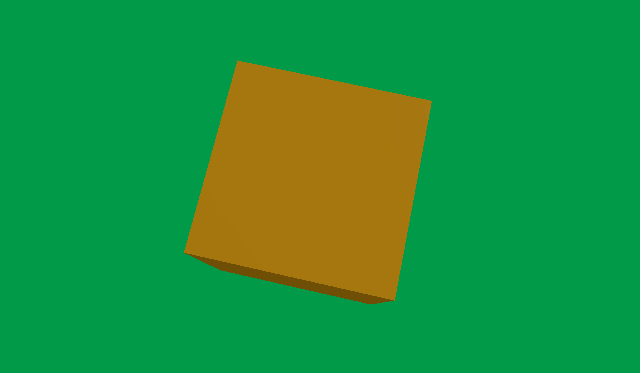
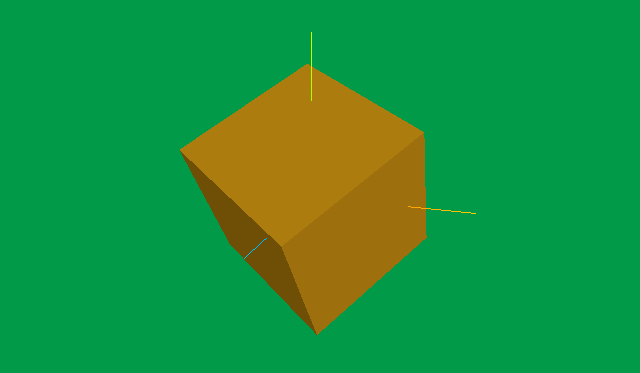
Before and after one commit to dugganl1/threejs-project, a website built with Vite: page index.html in a window 1280 px wide. Shown: the part 203-576 px from the top of the page, without its empty margins (328-968 px from the left). Built offline with nearby package versions, Linux system fonts and the light colour scheme.

Commit message:
more changes with animations etc.

```diff
--- a/index.html
+++ b/index.html
@@ -7,22 +7,13 @@
       content="width=device-width, initial-scale=1.0"
     />
     <title>Three.js Project</title>
-    <style>
-      body {
-        margin: 0;
-      }
-      canvas {
-        display: block;
-      }
-      #container {
-        position: absolute;
-        top: 50%;
-        left: 50%;
-        transform: translate(-50%, -50%);
-      }
-    </style>
+    <link
+      rel="stylesheet"
+      href="styles.css"
+    />
   </head>
   <body>
+    <canvas class="webgl"></canvas>
     <div id="container"></div>
     <script
       type="module"
--- a/main.js
+++ b/main.js
@@ -1,21 +1,32 @@
 import * as THREE from "three";
 import { OrbitControls } from "three/addons/controls/OrbitControls.js";
 import WebGL from "three/addons/capabilities/WebGL.js";
+import gsap from "gsap";
 
 if (WebGL.isWebGL2Available()) {
   //Create scene
   const scene = new THREE.Scene();
   scene.background = new THREE.Color(0x009a49);
 
+  const sizes = {
+    width: window.innerWidth,
+    height: window.innerHeight,
+  };
+
   //Create camera
-  const camera = new THREE.PerspectiveCamera(75, window.innerWidth / window.innerHeight, 0.1, 1000);
-  camera.position.z = 5;
+  const camera = new THREE.PerspectiveCamera(75, sizes.width / sizes.height, 0.1, 1000);
+  scene.add(camera);
+  camera.position.z = 3;
+  camera.position.y = 1;
+  camera.position.x = 1;
+
+  //Add Canvas
+  const canvas = document.querySelector("canvas.webgl");
 
   //Create renderer
-  const renderer = new THREE.WebGLRenderer();
-  renderer.setSize(window.innerWidth, window.innerHeight);
+  const renderer = new THREE.WebGLRenderer({ canvas: canvas });
+  renderer.setSize(sizes.width, sizes.height);
   renderer.setPixelRatio(window.devicePixelRatio); // For sharper rendering
-  document.body.appendChild(renderer.domElement);
 
   //Add orbit controls
   const controls = new OrbitControls(camera, renderer.domElement);
@@ -45,17 +56,34 @@ if (WebGL.isWebGL2Available()) {
   });
   const cube = new THREE.Mesh(geometry, material);
   scene.add(cube);
+  cube.position.set(0, 0, 0);
 
-  camera.position.z = 3;
+  //Scale cube
+  cube.scale.set(1, 1, 1);
+
+  //Add axes helper
+  const axesHelper = new THREE.AxesHelper();
+  scene.add(axesHelper);
+
+  //Clock
+  //This is intended to ensure same frame rate regardless of computer performance
+  const clock = new THREE.Clock();
+
+  //Testing the use of gsap library (which has its own tick built in)
+  //gsap.to(cube.position, { duration: 1, delay: 1, x: 2 });
 
   //Animation loop
   function animate() {
+    const elapsedTime = clock.getElapsedTime(); //Time elapsed since last frame
+
     controls.update(); //for orbit
 
     // Gentle automatic rotation when not interacting
     if (!controls.isDragging) {
-      cube.rotation.x += 0.003;
-      cube.rotation.y += 0.003;
+      //Multiply rotation speed by deltaTime
+      cube.rotation.x = elapsedTime * 0.5;
+      cube.rotation.y = elapsedTime * 0.5;
+      //cube.position.y = Math.sin(elapsedTime);
     }
 
     renderer.render(scene, camera);
@@ -64,9 +92,17 @@ if (WebGL.isWebGL2Available()) {
 
   // Handle window resize
   window.addEventListener("resize", () => {
-    camera.aspect = window.innerWidth / window.innerHeight;
+    // Update sizes object with new dimensions
+    sizes.width = window.innerWidth;
+    sizes.height = window.innerHeight;
+
+    // Update camera
+    camera.aspect = sizes.width / sizes.height;
     camera.updateProjectionMatrix();
-    renderer.setSize(window.innerWidth, window.innerHeight);
+
+    // Update renderer
+    renderer.setSize(sizes.width, sizes.height);
+    renderer.setPixelRatio(Math.min(window.devicePixelRatio, 2)); // Optional: limit pixel ratio for performance
   });
 } else {
   const warning = WebGL.getWebGL2ErrorMessage();
--- a/package.json
+++ b/package.json
@@ -10,6 +10,7 @@
   "license": "ISC",
   "description": "",
   "dependencies": {
+    "gsap": "3.12",
     "three": "^0.172.0"
   },
   "devDependencies": {
--- /dev/null
+++ b/styles.css
@@ -0,0 +1,16 @@
+* {
+  margin: 0;
+  padding: 0;
+}
+
+html,
+body {
+  overflow: hidden;
+}
+
+.webgl {
+  position: fixed;
+  top: 0;
+  left: 0;
+  outline: none;
+}
```
Also changed, not shown: 1 other file.
